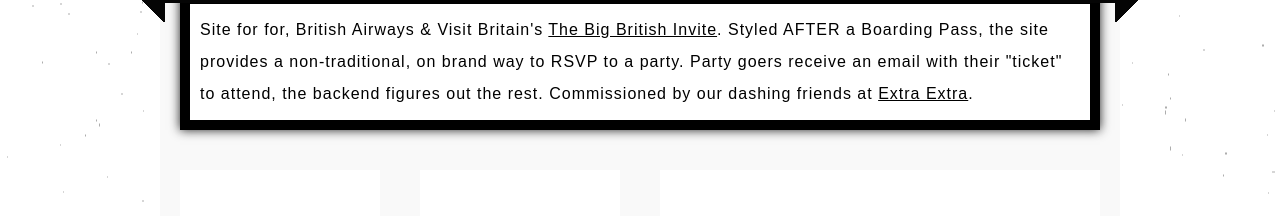
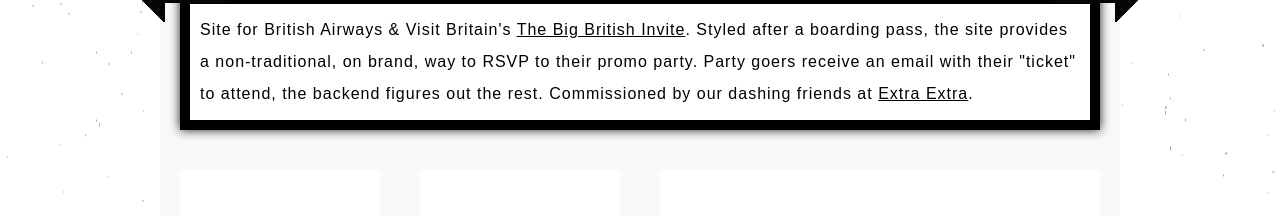
Before and after one commit to er1chu/okfocus.github.com, a plain HTML site: page index.html in a window 1280 px wide. Both pictures are taken after a click on the item "British Airways". Shown: the part 2458-2674 px from the top of the page. Drawn offline with nearby package versions, Linux system fonts and the light colour scheme; some packages are replaced by stand-ins of ours; a web font is replaced by a local one.

```diff
--- a/index.html
+++ b/index.html
@@ -146,7 +146,7 @@
                   <div class="inner">
                      <div class="nav"><a href="#" class="prev"></a><a href="#" class="next"></a></div>
                      <p>
-                       Site for for, British Airways & Visit Britain's <a href="http://www.visitbritain.org/aboutus/recentactivity/bigbritishinvite.aspx" target="_blank">The Big British Invite</a>. Styled AFTER a Boarding Pass, the site provides a non-traditional, on brand way to RSVP to a party. Party goers receive an email with their "ticket" to attend, the backend figures out the rest. Commissioned by our dashing friends at <a href="http://www.extraextracreative.com/">Extra Extra</a>.
+                       Site for British Airways & Visit Britain's <a href="http://www.visitbritain.org/aboutus/recentactivity/bigbritishinvite.aspx" target="_blank">The Big British Invite</a>. Styled after a boarding pass, the site provides a non-traditional, on brand, way to RSVP to their promo party. Party goers receive an email with their "ticket" to attend, the backend figures out the rest. Commissioned by our dashing friends at <a href="http://www.extraextracreative.com/">Extra Extra</a>.
                      </p>
                   </div>
                </li>
```
